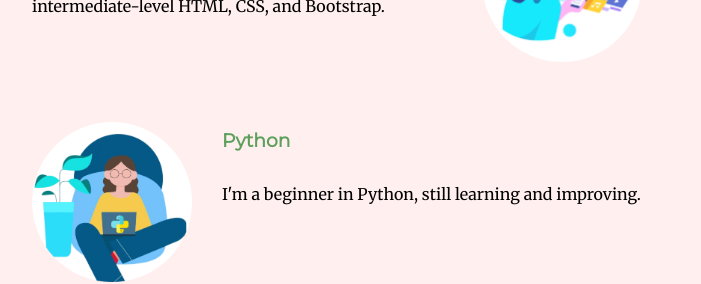
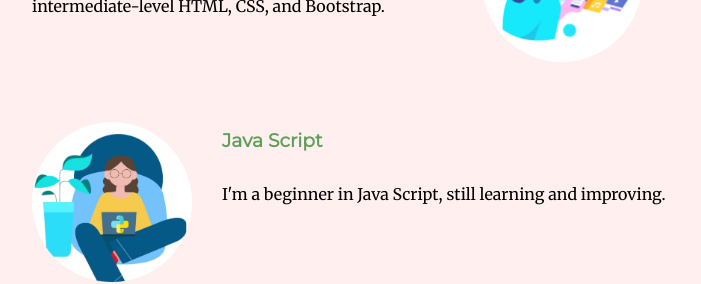
Before and after one commit to ritu-singh2002/personal-website-project, a plain HTML site: page index.html in a window 1280 px wide. Shown: the part 1600-1884 px from the top of the page, without its empty margins (288-989 px from the left). Drawn offline with Linux system fonts and the light colour scheme.

Commit message:
checking

```diff
--- a/index.html
+++ b/index.html
@@ -44,8 +44,8 @@
           </div>
           <div class="row">
             <img class="python" src="images/python.png" alt="python">
-            <h3 class="python-text">Python</h3>
-            <p class="python-text">I'm a beginner in Python, still learning and improving.</p>
+            <h3 class="python-text">Java Script</h3>
+            <p class="python-text">I'm a beginner in Java Script, still learning and improving.</p>
           </div>
         </div>
         <div class="hobbies">
```
